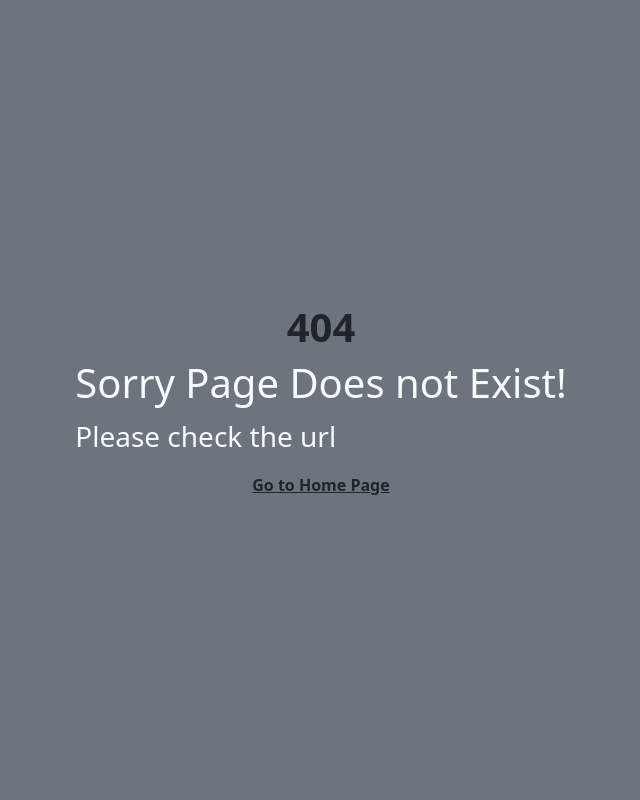
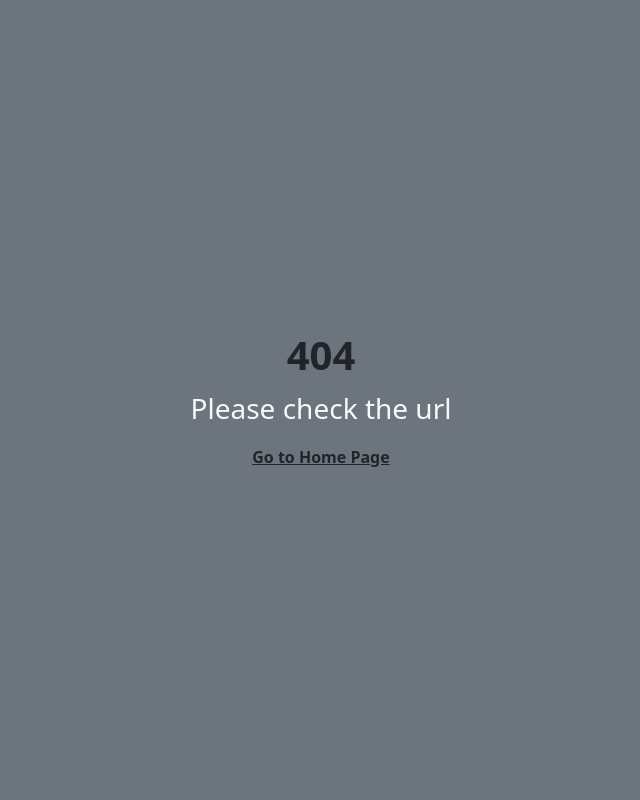
Before and after one commit to Inzamamulhaq1/Django-project-1, a Django app: template templates/404.html in a window 1280 px wide. Shown: the whole page, without its empty margins (319-959 px from the left). Run offline with Django 5.2, Linux system fonts and the light colour scheme; the template is opened without the code that fills it, so the values that code supplies are empty; parts of the project's set-up code (start-up, migrations or seed data) failed here and were passed over.

Commit message:
404.html

```diff
--- a/templates/404.html
+++ b/templates/404.html
@@ -12,7 +12,6 @@
         <div class="d-flex flex-column   justify-content-center align-items-center vh-100">
             <div class="text-light">
                 <h1 class="fw-bold text-center text-dark">404</h1>
-                <h1>Sorry Page Does not Exist!</h1>
                 <p class="fs-3">Please check the url</p>
             </div>
             <div>
```
